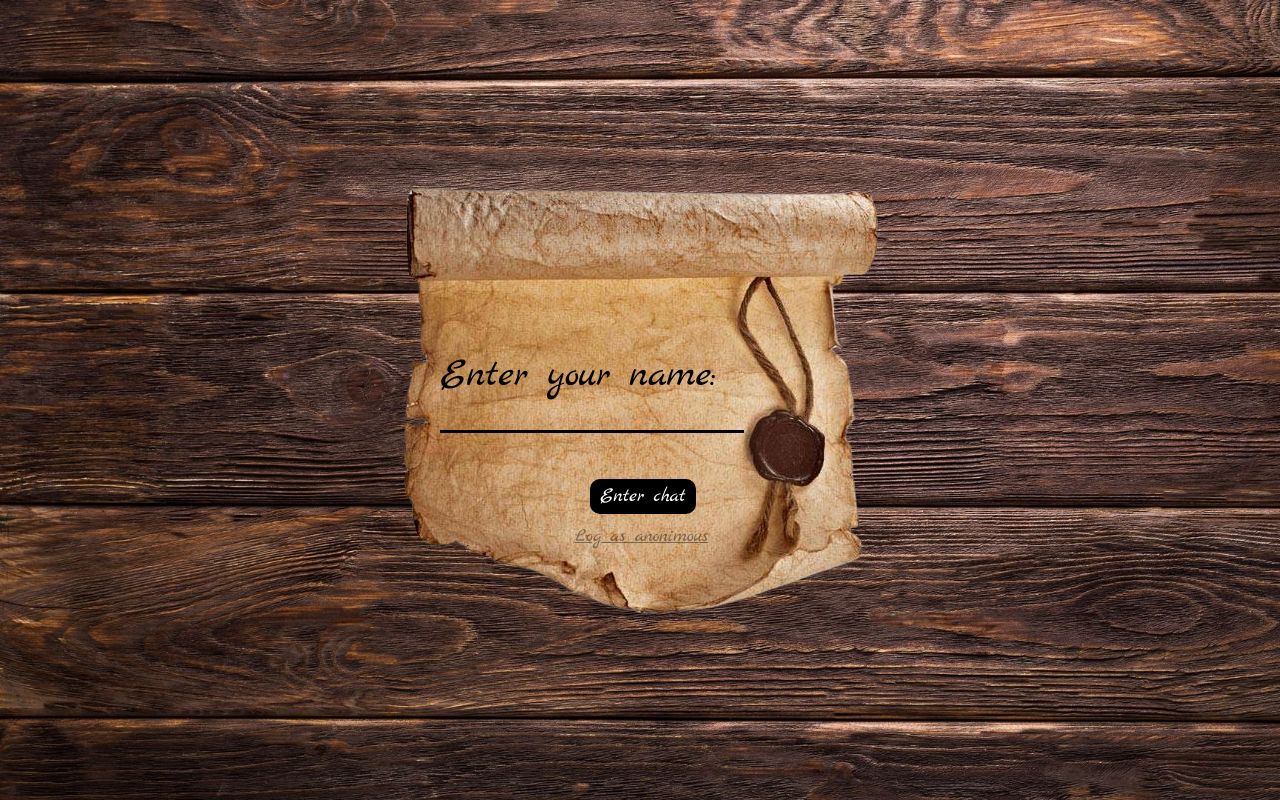
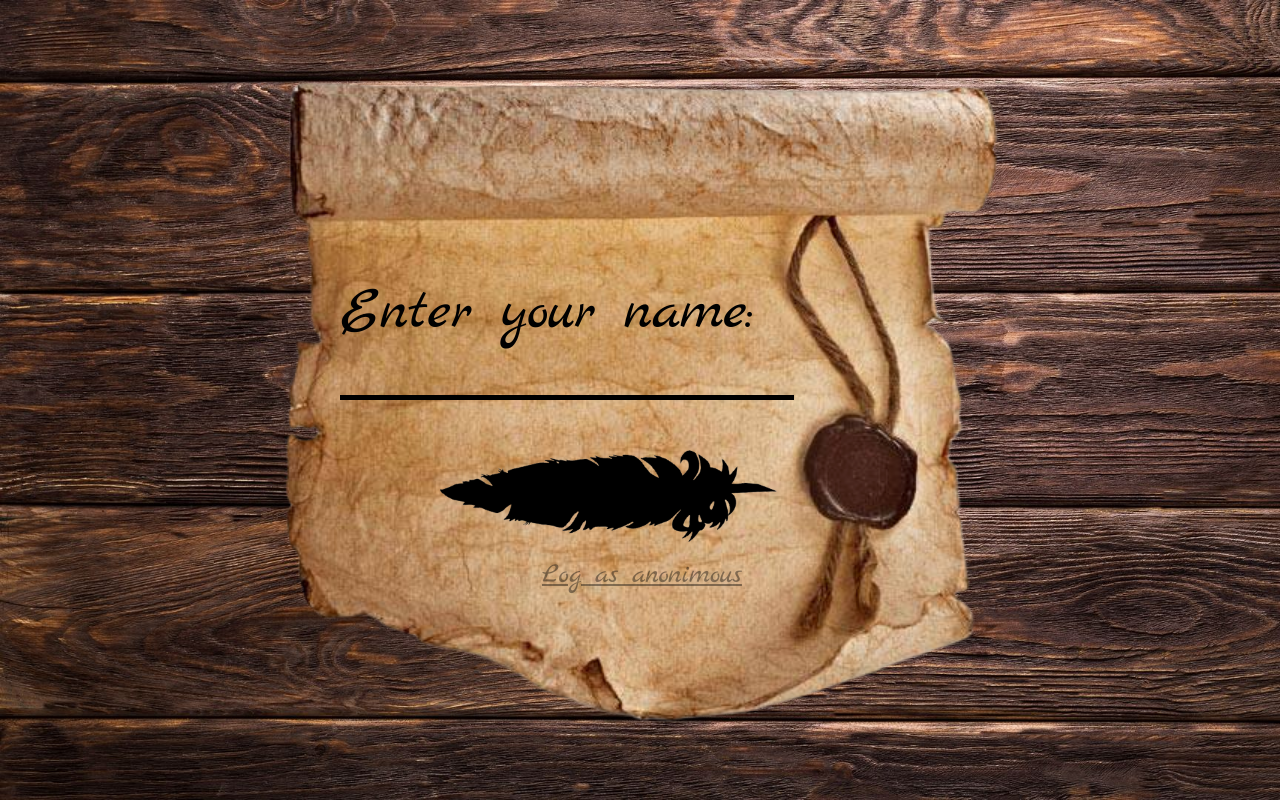
Before and after one commit to Kvorlik/Revelio-chat, a React (Create React App) app: page / in a window 1280 px wide. Built offline with nearby package versions, Linux system fonts and the light colour scheme.

Commit message:
Scaled component / rebuilded button / added shadow

```diff
--- a/src/components/login-scroll/LoginScroll.css
+++ b/src/components/login-scroll/LoginScroll.css
@@ -1,57 +1,74 @@
 .login-scroll {
   position: relative;
-  width: 500px;
-  height: 500px;
-  margin: calc(50vh - 250px) auto 0 auto;
+  width: 750px;
+  height: 750px;
+  margin: calc(50vh - 375px) auto 0 auto;
   background-image: url(./img/scroll.png);
   background-size: cover;
 }
 
 .login-scroll__form {
   position: absolute;
-  margin: 200px 0 0 50px;
+  margin: 250px 0 0 75px;
 }
 
 .login-scroll__form label {
-  font-size: 40px;
+  font-size: 60px;
 }
 
 .login-scroll__form input {
   display: block;
-  width: 300px;
+  width: 450px;
   background-color: transparent;
   border: none;
-  border-bottom: 3px solid #000;
-  padding-bottom: 4px;
-  font-size: 20px;
+  border-bottom: 5px solid #000;
+  padding-bottom: 6px;
+  font-size: 30px;
   transition: 1s;
 }
 
 .login-scroll__form input:focus {
-  border-bottom: 3px solid #fff;
+  box-shadow: inset 0px -20px 28px -16px rgba(0,0,0,0.81);
 }
 
 .login-scroll__form input:focus,
 .login-scroll__form input:active,
-.login-scroll__form input:hover {
+.login-scroll__form input:hover,
+.login-scroll__form button:focus,
+.login-scroll__form button:active,
+.login-scroll__form button:hover {
   outline: none;
+}
+
+.form__feedback {
+  margin-bottom: 0;
+  font-size: 1.8em;
 }
 
 .login-scroll__form button {
   display: inline-block;
-  margin: 30px 0 0 150px;
-  padding: 5px 10px;
+  width: 337px;
+  height: 93px;
+  margin: 20px 0 0 100px;
   border: none;
-  border-radius: 10px;
-  font-size: 20px;
-  color: #fff;
-  background-color: #000;
+  font-size: 30px;
+  background-image: url(./img/feather.png);
+  background-size: cover;
+  background-color: transparent;
   cursor: pointer;
+  transition: 1s;
+}
+
+.login-scroll__form button:hover {
+  text-shadow:
+  0px 0px 15px rgba(255, 17, 0, 1),
+  0px 0px 15px rgba(255, 17, 0, 1),
+  0px 0px 15px rgba(255, 17, 0, 1);
 }
 
 .form__anon-login {
-  margin: 10px 0 0 135px;
-  font-size: 1.2em;
+  margin: 15px 0 0 202px;
+  font-size: 1.8em;
 }
 
 .form__anon-login a {
--- a/src/components/login-scroll/LoginScroll.js
+++ b/src/components/login-scroll/LoginScroll.js
@@ -42,7 +42,7 @@ class LoginScroll extends Component {
             value={this.state.name}
             onChange={this.onChangeName}
           />
-          <p>{this.state.feedback}</p>
+          <p className="form__feedback">{this.state.feedback}</p>
           {(history)
           ? <button type="button" onClick={this.enterChat}>Enter chat</button>
           : <p>Chat unavailable</p>}
```
Also changed, not shown: src/components/login-scroll/img/feather.png (added).
